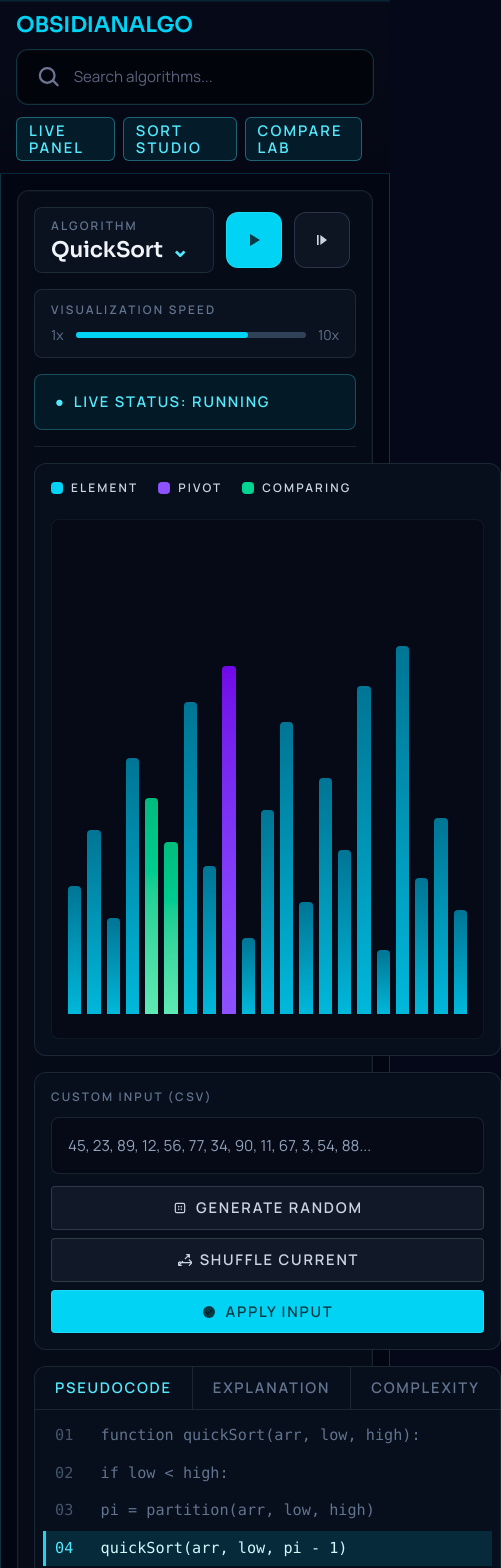
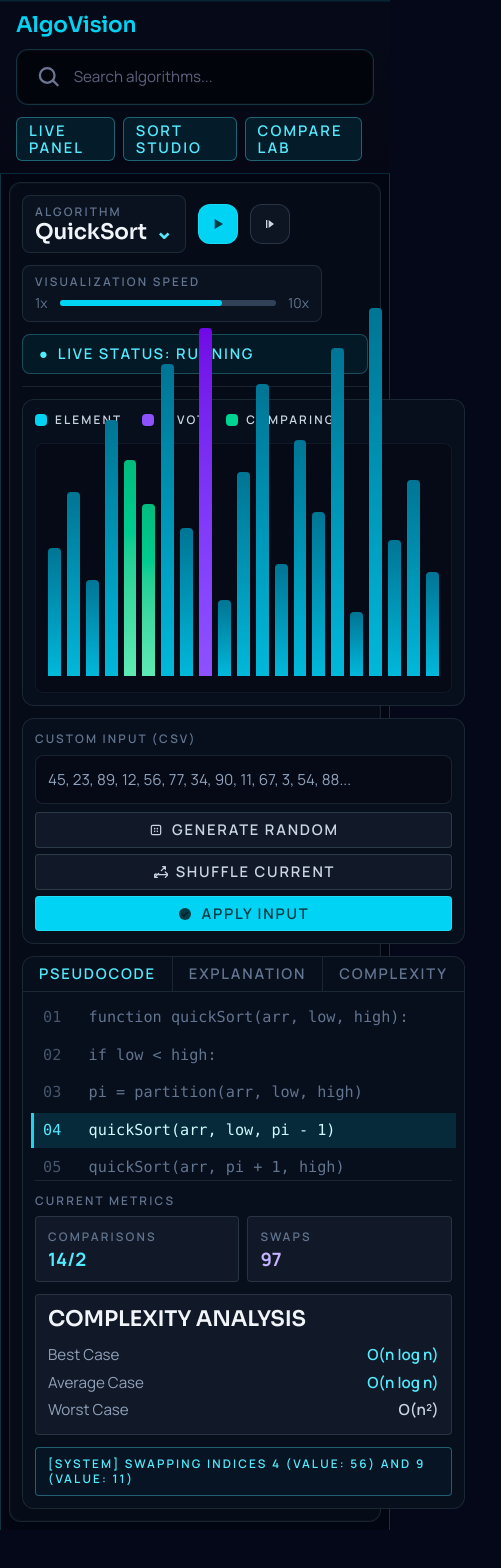
Before and after one commit to arjun7736/ds-visualiser, a Next.js app: page /sorting in a window 390 px wide. Shown: the top 1568 px of the page, 501 px wide, since content can reach past the window. After the commit the page ends 1530 px from the top, so only its background shows below. Built offline with nearby package versions, Linux system fonts and the light colour scheme.

Commit message:
refactor: optimize layout and component spacing for improved responsiveness across smaller viewports

```diff
--- a/app/components/Header.tsx
+++ b/app/components/Header.tsx
@@ -31,7 +31,7 @@ export default function Header() {
       <div className="mx-auto grid w-full max-w-[1920px] grid-cols-[1fr_auto] items-center gap-3 px-4 py-3 md:grid-cols-[auto_1fr_auto] md:gap-8 md:px-7">
         <h1 className="ds-title text-cyan-400 hover:scale-105 transition-transform">
           <Link href="/">
-          OBSIDIANALGO
+          AlgoVision
           </Link>
         </h1>
 
--- a/app/components/HeroSection.tsx
+++ b/app/components/HeroSection.tsx
@@ -53,12 +53,6 @@ export default function HeroSection() {
               <ArrowRightIcon />
             </Link>
 
-            <button
-              className="ds-button inline-flex min-h-14 items-center border border-cyan-200/35 bg-cyan-500/5 px-7 py-3 tracking-tight text-slate-100 transition hover:bg-cyan-300/10 rounded-xl hover:scale-105 "
-              type="button"
-            >
-              View Documentation
-            </button>
           </div>
         </div>
 
--- a/app/sorting/page.tsx
+++ b/app/sorting/page.tsx
@@ -180,40 +180,40 @@ function PseudoLine({ number, code, active }: PseudoLineProps) {
 export default function SortingPage() {
   return (
     <main className="min-h-screen border-x border-cyan-300/20 bg-[#020612] text-slate-100">
-      <section className="mx-auto w-full max-w-[1920px] p-4 md:p-6">
-        <div className="rounded-xl border border-cyan-100/10 bg-[#060C19]/95 p-4 shadow-[inset_0_0_0_1px_rgba(255,255,255,0.02)] md:p-5">
-          <div className="grid gap-4 border-b border-cyan-100/10 pb-4 md:grid-cols-[1.1fr_auto_1fr_auto] md:items-center md:gap-6 md:pb-5">
+      <section className="mx-auto w-full max-w-[1920px] p-2 md:p-4 xl:p-2">
+        <div className="rounded-xl border border-cyan-100/10 bg-[#060C19]/95 p-3 shadow-[inset_0_0_0_1px_rgba(255,255,255,0.02)] md:p-4">
+          <div className="grid gap-3 border-b border-cyan-100/10 pb-3 md:grid-cols-[1.1fr_auto_1fr_auto] md:items-center md:gap-4 md:pb-4">
             <div className="flex flex-wrap items-center gap-3">
-              <div className="min-w-[180px] rounded-lg border border-cyan-100/10 bg-[#0A1220] px-4 py-2.5">
+              <div className="min-w-[160px] rounded-lg border border-cyan-100/10 bg-[#0A1220] px-3 py-2">
                 <p className="ds-label text-slate-500">
                   Algorithm
                 </p>
-                <p className="ds-title mt-1 flex items-center gap-2 text-slate-100">
+                <p className="ds-title flex items-center gap-2 text-slate-100">
                   QuickSort
                   <span className="text-cyan-300">⌄</span>
                 </p>
               </div>
               <button
-                className="grid h-14 w-14 place-items-center rounded-xl border border-cyan-300/30 bg-cyan-400 text-[#073B45] transition hover:bg-cyan-300"
+                className="grid h-10 w-10 md:h-12 md:w-12 place-items-center rounded-xl border border-cyan-300/30 bg-cyan-400 text-[#073B45] transition hover:bg-cyan-300"
                 type="button"
               >
-                <PlayIcon className="h-6 w-6" />
+                <PlayIcon className="h-5 w-5 md:h-6 md:w-6" />
               </button>
               <button
-                className="grid h-14 w-14 place-items-center rounded-xl border border-slate-500/35 bg-slate-700/20 text-slate-300 transition hover:bg-slate-700/30"
+                className="grid h-10 w-10 md:h-12 md:w-12 place-items-center rounded-xl border border-slate-500/35 bg-slate-700/20 text-slate-300 transition hover:bg-slate-700/30"
                 type="button"
               >
-                <StepIcon className="h-5 w-5" />
+                <StepIcon className="h-4 w-4 md:h-5 md:w-5" />
               </button>
             </div>
 
             <div className="hidden h-10 w-px bg-cyan-100/10 md:block" />
 
-            <div className="max-w-[340px] rounded-lg border border-cyan-100/10 bg-[#0A1220] px-4 py-3">
+            <div className="max-w-[300px] rounded-lg border border-cyan-100/10 bg-[#0A1220] px-3 py-2">
               <p className="ds-label text-slate-500">
                 Visualization Speed
               </p>
-              <div className="mt-2 flex items-center gap-3">
+              <div className="mt-1 flex items-center gap-3">
                 <span className="ds-small text-slate-500">1x</span>
                 <div className="h-1.5 flex-1 rounded-full bg-slate-700">
                   <div className="h-full w-3/4 rounded-full bg-cyan-400" />
@@ -222,15 +222,15 @@ export default function SortingPage() {
               </div>
             </div>
 
-            <div className="ds-button inline-flex h-14 items-center rounded-lg border border-cyan-300/25 bg-cyan-400/7 px-5 uppercase tracking-[0.12em] text-cyan-300">
+            <div className="ds-button inline-flex h-10 md:h-12 items-center rounded-lg border border-cyan-300/25 bg-cyan-400/7 px-4 uppercase tracking-[0.12em] text-cyan-300">
               <span className="mr-2 text-cyan-300">●</span>
               Live Status: Running
             </div>
           </div>
 
-          <div className="mt-4 grid gap-4 xl:grid-cols-[1.6fr_1fr]">
-            <div className="space-y-4">
-              <section className="rounded-xl border border-cyan-100/10 bg-[#070E1C] p-4 md:p-5">
+          <div className="mt-3 grid gap-3 md:grid-cols-[1.6fr_1fr] lg:grid-cols-[1.8fr_1fr]">
+            <div className="space-y-3">
+              <section className="rounded-xl border border-cyan-100/10 bg-[#070E1C] p-3 md:p-4">
                 <div className="ds-label flex flex-wrap items-center gap-5 text-slate-300">
                   <span className="inline-flex items-center gap-2">
                     <span className="h-3 w-3 rounded-sm bg-cyan-400" />
@@ -246,39 +246,39 @@ export default function SortingPage() {
                   </span>
                 </div>
 
-                <div className="mt-6 flex h-[520px] items-end gap-1.5 rounded-lg border border-cyan-100/6 bg-[#050A16] px-4 pb-6 pt-3">
+                <div className="mt-4 flex h-[250px] xl:h-[320px] items-end gap-1.5 rounded-lg border border-cyan-100/6 bg-[#050A16] px-3 pb-4 pt-2">
                   {SORT_BARS.map((bar, index) => (
                     <Bar key={`${bar.value}-${index}`} tone={bar.tone} value={bar.value} />
                   ))}
                 </div>
               </section>
 
-              <section className="rounded-xl border border-cyan-100/10 bg-[#070E1C] p-4 md:p-5">
+              <section className="rounded-xl border border-cyan-100/10 bg-[#070E1C] p-3 md:p-4">
                 <p className="ds-label text-slate-500">
                   Custom Input (CSV)
                 </p>
-                <div className="mt-3 grid gap-3 lg:grid-cols-[1fr_220px]">
-                  <div className="ds-body rounded-lg border border-cyan-100/10 bg-[#050A16] p-4 text-slate-400">
+                <div className="mt-2 grid gap-2 md:grid-cols-[1fr_160px] lg:grid-cols-[1fr_220px]">
+                  <div className="ds-body rounded-lg border border-cyan-100/10 bg-[#050A16] p-3 text-slate-400">
                     45, 23, 89, 12, 56, 77, 34, 90, 11, 67, 3, 54, 88...
                   </div>
 
-                  <div className="space-y-2">
+                  <div className="space-y-1.5">
                     <button
-                      className="ds-button flex w-full items-center justify-center gap-2 rounded border border-cyan-100/15 bg-[#111827] px-3 py-3 uppercase tracking-[0.12em] text-slate-300 transition hover:bg-slate-700/30"
+                      className="ds-button flex w-full items-center justify-center gap-2 rounded border border-cyan-100/15 bg-[#111827] px-3 py-2 uppercase tracking-[0.12em] text-slate-300 transition hover:bg-slate-700/30"
                       type="button"
                     >
                       <DiceIcon className="h-4 w-4" />
                       Generate Random
                     </button>
                     <button
-                      className="ds-button flex w-full items-center justify-center gap-2 rounded border border-cyan-100/15 bg-[#111827] px-3 py-3 uppercase tracking-[0.12em] text-slate-300 transition hover:bg-slate-700/30"
+                      className="ds-button flex w-full items-center justify-center gap-2 rounded border border-cyan-100/15 bg-[#111827] px-3 py-2 uppercase tracking-[0.12em] text-slate-300 transition hover:bg-slate-700/30"
                       type="button"
                     >
                       <ShuffleIcon className="h-4 w-4" />
                       Shuffle Current
                     </button>
                     <button
-                      className="ds-button flex w-full items-center justify-center gap-2 rounded border border-cyan-300/35 bg-cyan-400 px-3 py-3 uppercase tracking-[0.12em] text-[#063C45] transition hover:bg-cyan-300"
+                      className="ds-button flex w-full items-center justify-center gap-2 rounded border border-cyan-300/35 bg-cyan-400 px-3 py-2 uppercase tracking-[0.12em] text-[#063C45] transition hover:bg-cyan-300"
                       type="button"
                     >
                       <CheckIcon className="h-4 w-4 text-[#063C45]" />
@@ -292,26 +292,26 @@ export default function SortingPage() {
             <aside className="rounded-xl border border-cyan-100/10 bg-[#070E1C] p-0">
               <div className="flex items-center border-b border-cyan-100/10">
                 <button
-                  className="ds-button border-r border-cyan-100/10 px-5 py-3 uppercase tracking-[0.12em] text-cyan-300"
+                  className="ds-button border-r border-cyan-100/10 px-4 py-2 md:px-5 md:py-3 uppercase tracking-[0.12em] text-cyan-300"
                   type="button"
                 >
                   Pseudocode
                 </button>
                 <button
-                  className="ds-button border-r border-cyan-100/10 px-5 py-3 uppercase tracking-[0.12em] text-slate-500"
+                  className="ds-button border-r border-cyan-100/10 px-4 py-2 md:px-5 md:py-3 uppercase tracking-[0.12em] text-slate-500"
                   type="button"
                 >
                   Explanation
                 </button>
                 <button
-                  className="ds-button px-5 py-3 uppercase tracking-[0.12em] text-slate-500"
+                  className="ds-button px-4 py-2 md:px-5 md:py-3 uppercase tracking-[0.12em] text-slate-500"
                   type="button"
                 >
                   Complexity
                 </button>
               </div>
 
-              <ol className="ds-body mt-2 space-y-0.5 px-2 pb-5 font-mono">
+              <ol className="ds-body mt-2 space-y-0.5 px-2 pb-3 md:pb-4 font-mono max-h-[180px] xl:max-h-[220px] overflow-y-auto">
                 {PSEUDOCODE_LINES.map((line) => (
                   <PseudoLine
                     active={line.active}
@@ -322,11 +322,11 @@ export default function SortingPage() {
                 ))}
               </ol>
 
-              <div className="mx-4 border-t border-cyan-100/10 pt-4">
+              <div className="mx-3 md:mx-4 border-t border-cyan-100/10 pt-3">
                 <p className="ds-label text-slate-500">
                   Current Metrics
                 </p>
-                <div className="mt-3 grid grid-cols-2 gap-3">
+                <div className="mt-2 grid grid-cols-2 gap-2 md:gap-3">
                   <div className="rounded border border-cyan-100/12 bg-[#111827] p-3">
                     <p className="ds-label text-slate-500">
                       Comparisons
@@ -340,7 +340,7 @@ export default function SortingPage() {
                 </div>
               </div>
 
-              <div className="mx-4 mt-5 rounded border border-cyan-100/12 bg-[#111827] p-4">
+              <div className="mx-3 md:mx-4 mt-3 md:mt-4 rounded border border-cyan-100/12 bg-[#111827] p-3 md:p-4">
                 <p className="ds-title uppercase tracking-[0.08em] text-slate-100">
                   Complexity Analysis
                 </p>
@@ -360,7 +360,7 @@ export default function SortingPage() {
                 </div>
               </div>
 
-              <div className="m-4 mt-5 rounded border border-cyan-300/35 bg-[#061423] px-4 py-3">
+              <div className="m-3 md:m-4 mt-3 md:mt-4 rounded border border-cyan-300/35 bg-[#061423] px-3 py-2 md:px-4 md:py-3">
                 <p className="ds-label text-cyan-300">
                   [SYSTEM] Swapping indices 4 (value: 56) and 9 (value: 11)
                 </p>
```
Also changed, not shown: app/comparison/page.tsx (+25 -25 lines), app/simulation/page.tsx (+7 -7 lines).
